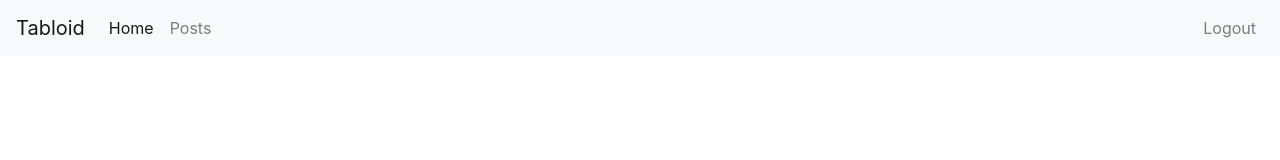
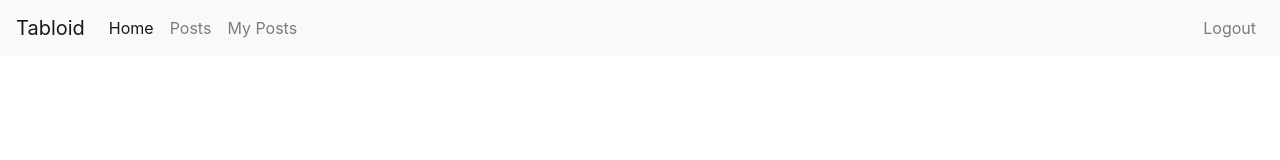
Before and after one commit to NewForce-Cohort-6/tabloidfullstack-mashed-potatoes, a React (Create React App) app in the folder Tabloid/client/: page / in a window 1280 px wide. Shown: the top 160 px of the page. Built offline with nearby package versions, Linux system fonts and the light colour scheme; sample sign-in values are in the browser's storage.

Commit message:
started myPosts on client side

```diff
--- a/Tabloid/client/src/components/Header.js
+++ b/Tabloid/client/src/components/Header.js
@@ -31,6 +31,9 @@ export default function Header({isLoggedIn, setIsLoggedIn}) {
                 <NavItem>
                   <NavLink tag={RRNavLink} to="/posts">Posts</NavLink>
                 </NavItem>
+                <NavItem>
+                  <NavLink tag={RRNavLink} to="/myposts">My Posts</NavLink>
+                </NavItem>
               </>
 
             }
```
